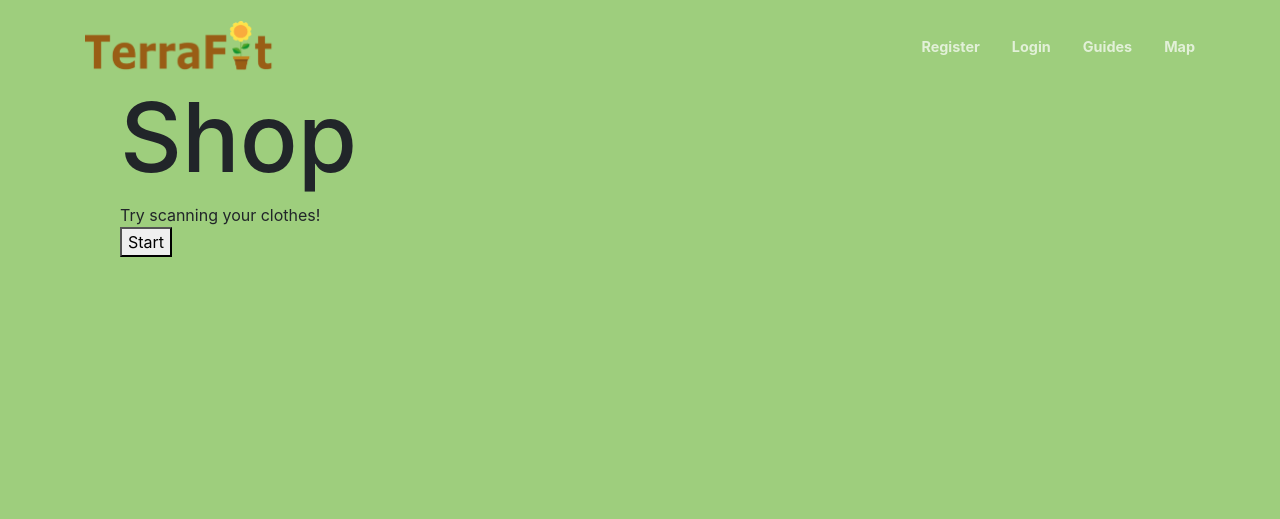
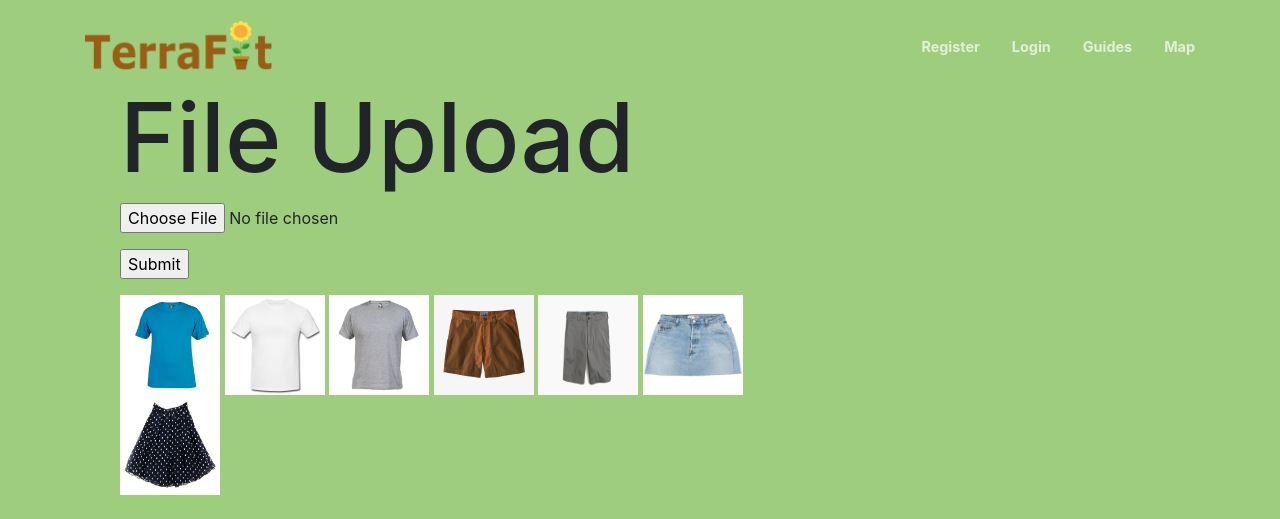
Before and after one commit to jacqw8/terrafit, a Flask app: page /shop in a window 1280 px wide. Shown: the top 519 px of the page. Run offline with Flask 2, Linux system fonts and the light colour scheme; some libraries are stand-ins or nearby versions.

Commit message:
ml clothes update

```diff
--- a/terrafit/keras.py
+++ b/terrafit/keras.py
@@ -68,4 +68,4 @@ def cate():
     return categories
 
 # print(which_one())
-# print(cate())
+# print(cate()[0])
--- a/terrafit/routes.py
+++ b/terrafit/routes.py
@@ -109,7 +109,31 @@ def upload(filename):
 # category = keras.which_one()
 @app.route('/shop')
 def shop():
-    return render_template('shop.html', title='Shop')
+    c = keras.cate()
+    files = []
+    for i in range(len(c)):
+        cwd = os.getcwd() + '/terrafit/ml_clothes/' + c[i]
+        f = os.listdir(cwd)
+        for j in range(len(f)):
+            files.append(f[j])
+    return render_template('shop.html', title='Shop', files=files)
+
+@app.route('/shop', methods=['POST'])
+@login_required
+def upload_file2():
+    uploaded_file = request.files['file']
+    filename = secure_filename(uploaded_file.filename)
+    if filename != '':
+        file_ext = os.path.splitext(filename)[1]
+        cwd = os.getcwd() + '/terrafit/ml_clothes/new'
+        uploaded_file.save(os.path.join(cwd, filename))
+    return redirect(url_for('community'))
+
+@app.route('/ml_clothes/new/<filename>')
+def upload2(filename):
+    cwd = os.getcwd() + '/terrafit/ml_clothes/new'
+    return send_from_directory(cwd, filename)
+
 
 @app.before_first_request
 def create_tables():
--- a/terrafit/templates/shop.html
+++ b/terrafit/templates/shop.html
@@ -1,14 +1,17 @@
 {% extends "layout.html" %}
 {% block content %}
-    <h1>Shop</h1>
-    <!-- {% for cat in category %}
-        <div style="padding: 20px; border-radius: 4px; box-shadow: 0 0 3px black; max-width: 400px; margin: 20px;">
-            <strong>Donation Center:</strong>
-            <br>
-            {{ cat.type }}
-            <br>
-        </div>
-    {% endfor %} -->
+
+<h1>File Upload</h1>
+<form method="POST" action="" enctype="multipart/form-data">
+  <p><input type="file" name="file"></p>
+  <p><input type="submit" value="Submit"></p>
+</form>
+
+{% for file in files %}
+    <img src="{{ url_for('upload', filename=file) }}"; width="100" height="100">
+{% endfor %}
+
+    <!-- <h1>Shop</h1>
     <div>Try scanning your clothes!</div>
 <button type="button" onclick="init()">Start</button>
 <div id="webcam-container"></div>
@@ -67,6 +70,6 @@
             labelContainer.childNodes[i].innerHTML = classPrediction;
         }
     }
-</script>
+</script> -->
 
 {% endblock content %}
```
Also changed, not shown: terrafit/clothes/black_skirt.jpg (added), terrafit/ml_clothes/shirt/tshirt.jpg (added), terrafit/ml_clothes/shirt/white_shirt.jpg (deleted), terrafit/ml_clothes/skirt/black_skirt.jpg (added).
